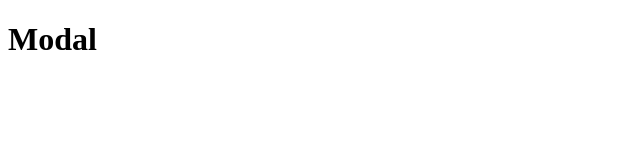
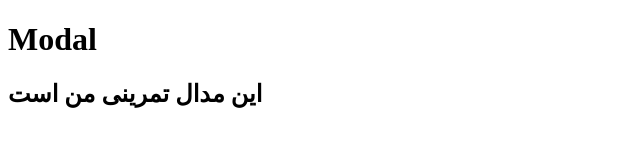
Before and after one commit to mohammadajavadHabibi/git-tutorial, a plain HTML site: page modal.html in a window 1280 px wide. Shown: the whole page, without its empty margins (0-640 px from the left). Drawn offline with Linux system fonts and the light colour scheme.

Commit message:
i added my modal to project

```diff
--- a/modal.html
+++ b/modal.html
@@ -7,5 +7,6 @@
 </head>
 <body>
     <h1>Modal</h1>
+    <h2>این مدال تمرینی من است</h2>
 </body>
 </html>
```
